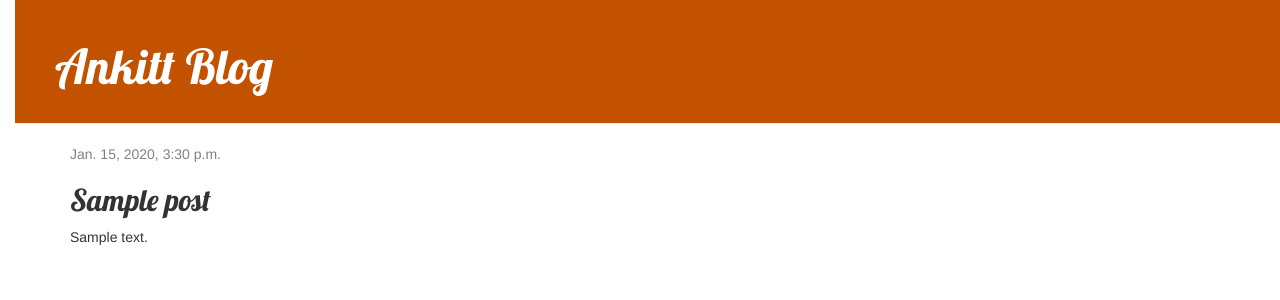
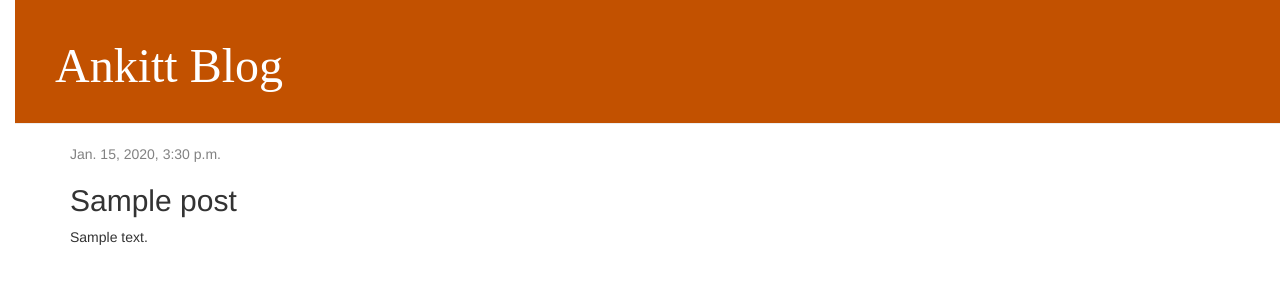
Before and after one commit to ankit-raj-23/my-first-blog, a Django app: page /post/1/ in a window 1280 px wide. Shown: the top 300 px of the page. Run offline with Django 3.2, Linux system fonts and the light colour scheme; tables that the repository leaves empty hold one stand-in row (values such as "Sample post"); some libraries are stand-ins or nearby versions.

Commit message:
Added view and template for detailed blog post as well as CSS for the site.

```diff
--- a/blog/static/css/blog.css
+++ b/blog/static/css/blog.css
@@ -21,9 +21,6 @@ body{
     margin-left: 40px;
 }
 
-h1, h2, h3, h4 {
-    font-family: 'Lobster', cursive;
-}
 
 .date {
     color: #828282;
--- a/blog/templates/blog/base.html
+++ b/blog/templates/blog/base.html
@@ -4,7 +4,6 @@
         <title>Ankit blog</title>
         <link rel="stylesheet" href="//maxcdn.bootstrapcdn.com/bootstrap/3.2.0/css/bootstrap.min.css">
         <link rel="stylesheet" href="//maxcdn.bootstrapcdn.com/bootstrap/3.2.0/css/bootstrap-theme.min.css">
-        <link href="//fonts.googleapis.com/css?family=Lobster&subset=latin,latin-ext" rel="stylesheet" type="text/css">
         <link rel="stylesheet" href="{% static 'css/blog.css' %}">
     </head>
     <body>
```
